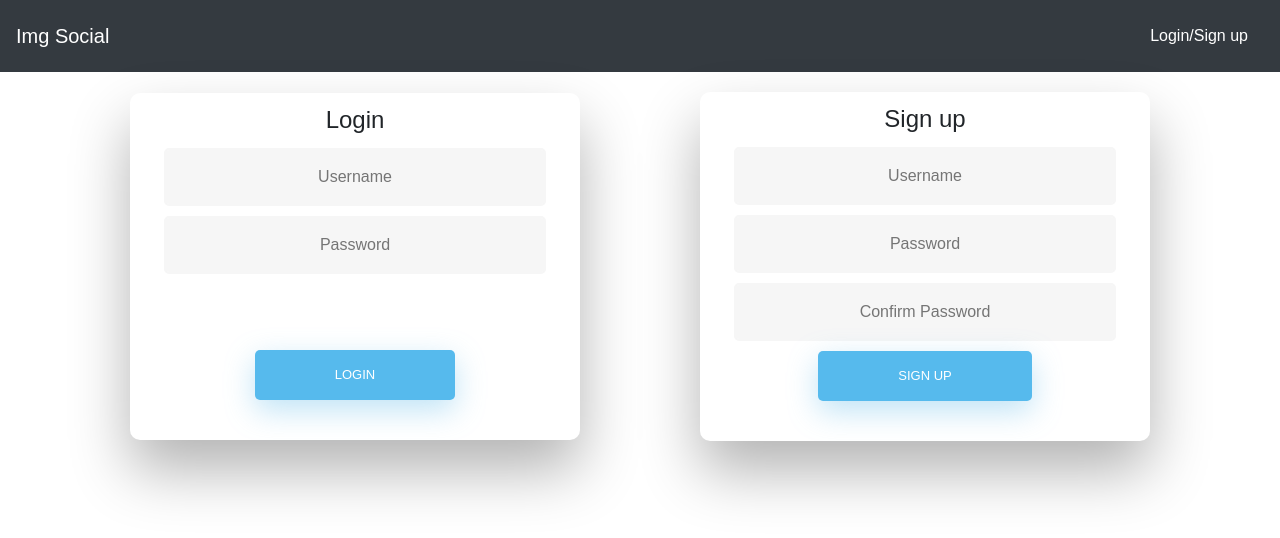
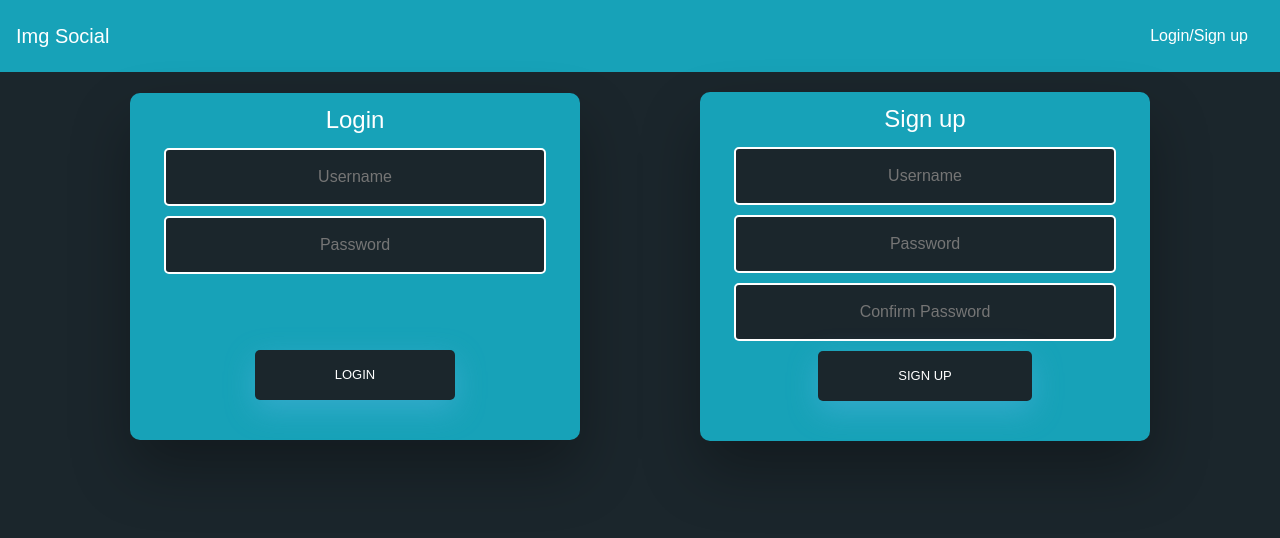
Before and after one commit to RyanPolk/Img_Social, a PHP site: page /Login.html in a window 1280 px wide. Shown: the top 538 px of the page. Run offline with PHP 8.4, Linux system fonts and the light colour scheme; some libraries are stand-ins or nearby versions.

Commit message:
Added dark login

```diff
--- a/Frontend/Login.css
+++ b/Frontend/Login.css
@@ -1,17 +1,17 @@
-
 /* BASIC */
 
 html {
-    background-color: #ffffff;
+    background-color: #1b262c;
   }
 
   body {
     font-family: "Poppins", sans-serif;
     height: 50vh;
+    background-color: #1b262c;
   }
 
   a {
-    color: #92badd;
+    color: #ffffff;
     display:inline-block;
     text-decoration: none;
     font-weight: 400;
@@ -24,12 +24,13 @@ html {
     text-transform: uppercase;
     display:inline-block;
     margin: 40px 8px 10px 8px;
-    color: #cccccc;
+    color: #1b262c;
   }
 
   h3 {
       padding-top: 10pt;
       font-size: 18pt;
+      color:#ffffff;
   }
 
 
@@ -49,7 +50,7 @@ html {
   #formContent {
     -webkit-border-radius: 10px 10px 10px 10px;
     border-radius: 10px 10px 10px 10px;
-    background: #fff;
+    background: #17a2b8;
     padding: 30px;
     width: 90%;
     max-width: 450px;
@@ -61,8 +62,8 @@ html {
   }
 
   #formFooter {
-    background-color: #f6f6f6;
-    border-top: 1px solid #dce8f1;
+    background-color: #17a2b8;
+    border-top: 1px solid #17a2b8;
     padding: 25px;
     text-align: center;
     -webkit-border-radius: 0 0 10px 10px;
@@ -87,7 +88,7 @@ html {
   /* FORM TYPOGRAPHY*/
 
   input[type=button], input[type=submit], input[type=reset]  {
-    background-color: #56baed;
+    background-color: #1b262c;
     border: none;
     color: white;
     padding: 15px 80px;
@@ -109,7 +110,7 @@ html {
   }
 
   input[type=button]:hover, input[type=submit]:hover, input[type=reset]:hover  {
-    background-color: #39ace7;
+    background-color: #1b262c;
   }
 
   input[type=button]:active, input[type=submit]:active, input[type=reset]:active  {
@@ -121,9 +122,9 @@ html {
   }
 
   input[type=text] {
-    background-color: #f6f6f6;
+    background-color: #1b262c;
     border: none;
-    color: #0d0d0d;
+    color: #ffffff;
     padding: 15px 32px;
     text-align: center;
     text-decoration: none;
@@ -131,7 +132,7 @@ html {
     font-size: 16px;
     margin: 5px;
     width: 85%;
-    border: 2px solid #f6f6f6;
+    border: 2px solid #ffffff;
     -webkit-transition: all 0.5s ease-in-out;
     -moz-transition: all 0.5s ease-in-out;
     -ms-transition: all 0.5s ease-in-out;
@@ -142,8 +143,8 @@ html {
   }
 
   input[type=text]:focus {
-    background-color: #fff;
-    border-bottom: 2px solid #5fbae9;
+    background-color: #1b262c;
+    border-bottom: 2px solid #1b262c;
   }
 
   input[type=text]:placeholder {
--- a/Frontend/Login.html
+++ b/Frontend/Login.html
@@ -14,7 +14,7 @@
     </head>
     <body>
         <!--Navbar code-->
-        <nav class="navbar navbar-expand-lg navbar-dark bg-dark">
+        <nav class="navbar navbar-expand-lg navbar-dark bg-info">
             <a class="navbar-brand" href="Home.html">Img Social</a>
             <button class="navbar-toggler" type="button" data-toggle="collapse" data-target="#navbarText" aria-controls="navbarText" aria-expanded="false" aria-label="Toggle navigation">
                 <span class="navbar-toggler-icon"></span>
@@ -29,7 +29,7 @@
         </nav>
 
         <!--Below content code-->
-        <div class="container">
+        <div class="container" style="background-color: #1b262c;">
             <div class="row">
                 <div class="col">
                     <div class="wrapper fadeInDown">
```
Also changed, not shown: Backend/img_social.sql (+5 -5 lines).
